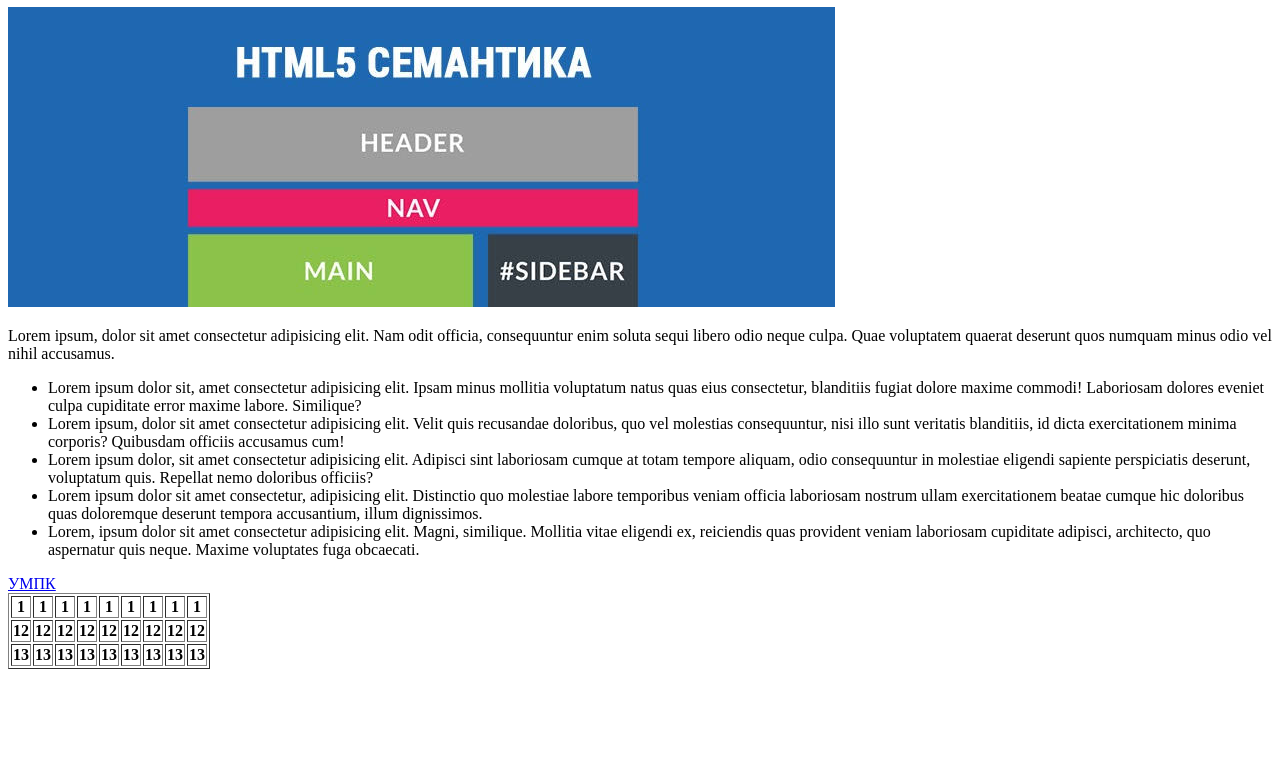
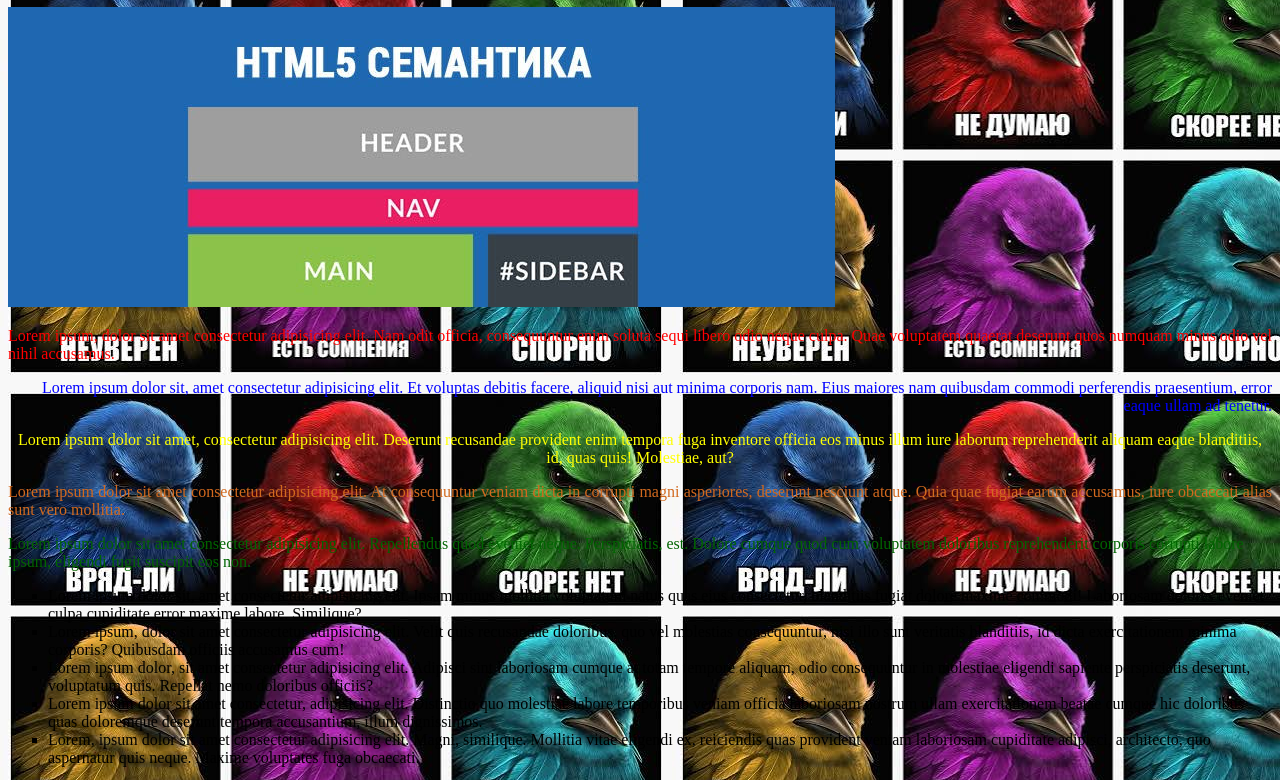
Before and after one commit to ntw4/repositori, a plain HTML site: page index.html in a window 1280 px wide. Shown: the part 73-853 px from the top of the page. Before the commit the page ends 800 px from the top, so only its background shows below. Drawn offline with Linux system fonts and the light colour scheme.

Commit message:
version_4

```diff
--- a/index.html
+++ b/index.html
@@ -4,12 +4,17 @@
     <meta charset="UTF-8">
     <meta name="viewport" content="width=device-width, initial-scale=1.0">
     <title>Document</title>
+    <link rel="stylesheet" href="style.css">
 </head>
 <body>
     <h1>Моя первая страница</h1>
     <div>
         <img src="img/images.jfif" alt="">
-        <p>Lorem ipsum, dolor sit amet consectetur adipisicing elit. Nam odit officia, consequuntur enim soluta sequi libero odio neque culpa. Quae voluptatem quaerat deserunt quos numquam minus odio vel nihil accusamus.</p>
+        <p class="parag_1">Lorem ipsum, dolor sit amet consectetur adipisicing elit. Nam odit officia, consequuntur enim soluta sequi libero odio neque culpa. Quae voluptatem quaerat deserunt quos numquam minus odio vel nihil accusamus.</p>
+        <p class="parag_2">Lorem ipsum dolor sit, amet consectetur adipisicing elit. Et voluptas debitis facere, aliquid nisi aut minima corporis nam. Eius maiores nam quibusdam commodi perferendis praesentium, error eaque ullam ad tenetur.</p>
+        <p class="parag_3">Lorem ipsum dolor sit amet, consectetur adipisicing elit. Deserunt recusandae provident enim tempora fuga inventore officia eos minus illum iure laborum reprehenderit aliquam eaque blanditiis, id, quas quis! Molestiae, aut?</p>
+        <p class="parag_4">Lorem ipsum dolor sit amet consectetur adipisicing elit. At consequuntur veniam dicta in corrupti magni asperiores, deserunt nesciunt atque. Quia quae fugiat earum accusamus, iure obcaecati alias sunt vero mollitia.</p>
+        <p class="parag_5">Lorem ipsum dolor sit amet consectetur adipisicing elit. Repellendus quod eveniet neque. Perspiciatis, est. Dolore cumque quod cum voluptatem doloribus reprehenderit corporis corrupti labore ipsum, eligendi fugit suscipit eos non.</p>
     </div>
 
     <div>
--- /dev/null
+++ b/style.css
@@ -0,0 +1,33 @@
+p {
+    color: blue;
+}
+h1{
+    text-align: center;
+    color: white;
+}
+.parag_1{
+    color: red;
+    text-align: left;
+}
+.parag_2{
+    color: blue;
+    text-align: right;
+}
+.parag_3{
+    color: yellow;
+    text-align: center;
+}
+.parag_4{
+    color: chocolate;
+    text-align: justify;
+}
+.parag_5{
+    color: darkgreen;
+    text-align: left;
+}
+body{
+    background-image: url(img/mojet.jfif);
+}
+ul{
+    list-style-type: square;
+}
```
Also changed, not shown: img/mojet.jfif (added).
